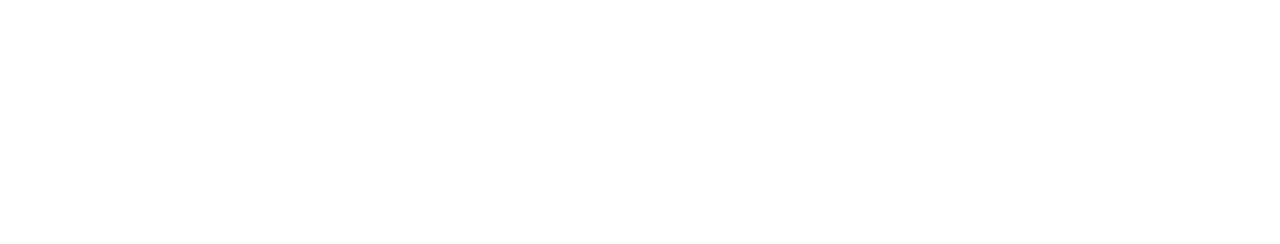
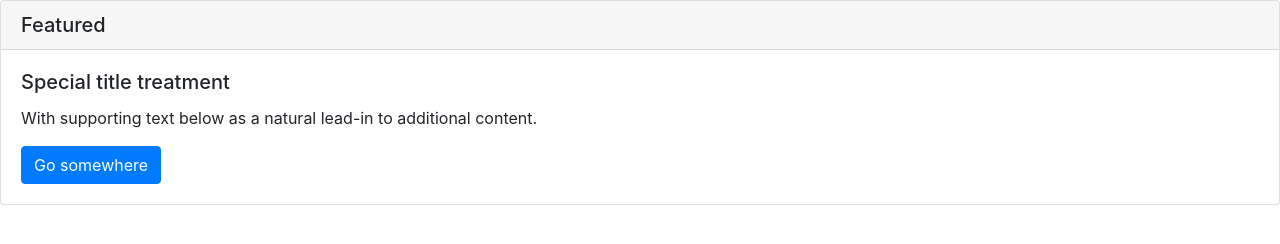
Before and after one commit to yangdeee/web_profile, a plain HTML site: page index.html in a window 1280 px wide. Drawn offline with nearby package versions, Linux system fonts and the light colour scheme.

Commit message:
penambahan code

```diff
--- a/index.html
+++ b/index.html
@@ -4,9 +4,19 @@
     <meta charset="UTF-8">
     <meta name="viewport" content="width=device-width, initial-scale=1.0">
     <meta http-equiv="X-UA-Compatible" content="ie=edge">
-    <title>test 213</title>
+    <link rel="stylesheet" href="https://stackpath.bootstrapcdn.com/bootstrap/4.3.1/css/bootstrap.min.css" integrity="sha384-ggOyR0iXCbMQv3Xipma34MD+dH/1fQ784/j6cY/iJTQUOhcWr7x9JvoRxT2MZw1T" crossorigin="anonymous">
+    <title>yangdeee</title>
 </head>
 <body>
-
+    <div>
+        <div class="card">
+            <h5 class="card-header">Featured</h5>
+            <div class="card-body">
+              <h5 class="card-title">Special title treatment</h5>
+              <p class="card-text">With supporting text below as a natural lead-in to additional content.</p>
+              <a href="#" class="btn btn-primary">Go somewhere</a>
+            </div>
+          </div>
+    </div>
 </body>
 </html>
```
